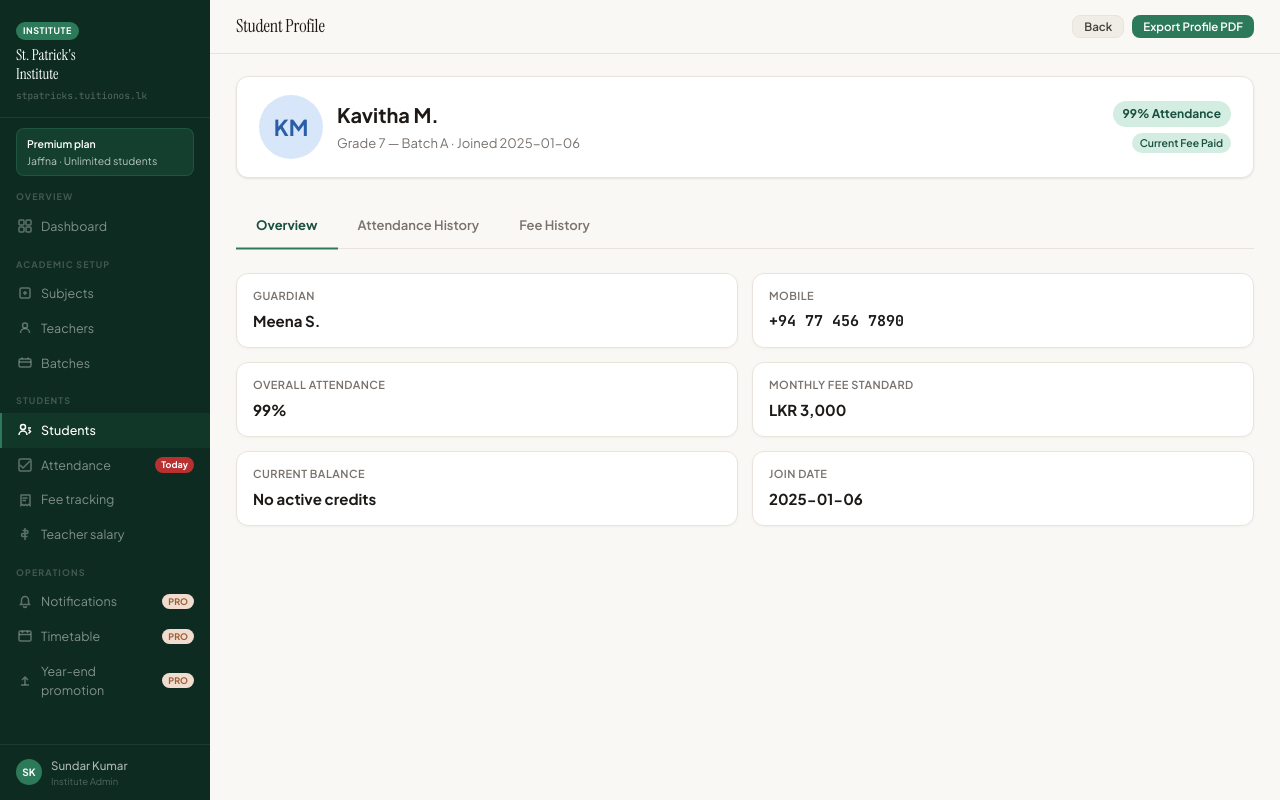
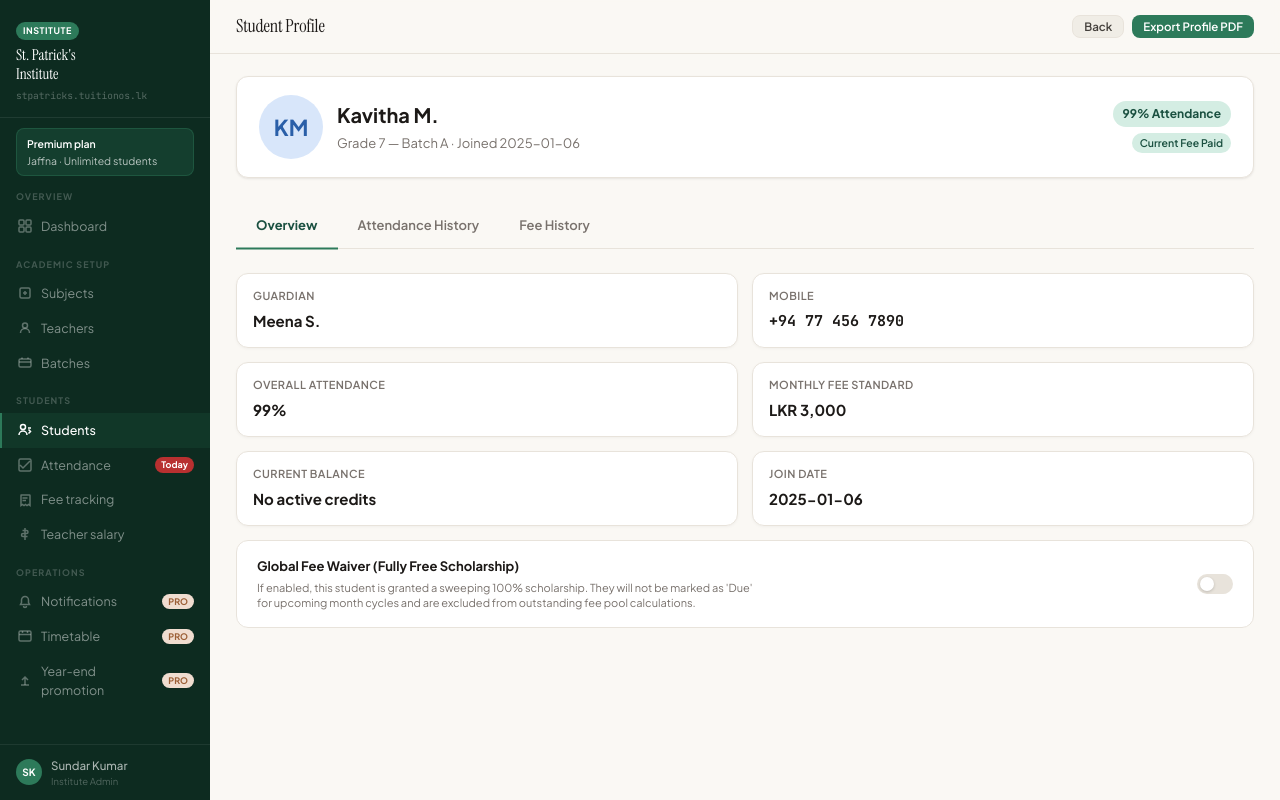
Before and after one commit to umakaranuma/tuitionos, a Next.js app in the folder frontend/institute/: page /students/1 in a window 1280 px wide. Built offline with nearby package versions, Linux system fonts and the light colour scheme.

Commit message:
feat: implement student and batch data models along with initial views for fee tracking and student profiles

```diff
--- a/frontend/institute/src/app/fees/page.tsx
+++ b/frontend/institute/src/app/fees/page.tsx
@@ -28,8 +28,14 @@ export default function FeesPage() {
   const batch    = BATCHES.find(b => b.id === selBatch)!;
   const students = ALL_STUDENTS.filter(s => s.batch === selBatch);
 
-  const getRecord = (s: Student) => feeState[s.id] || { status: "due", paidAmount: 0, credits: 0 };
-  const getStatus = (s: Student) => feeState[s.id]?.status ?? s.fee;
+  const getRecord = (s: Student) => {
+    if (s.isFree) return { status: "waived", paidAmount: 0, credits: 0 };
+    return feeState[s.id] || { status: "due", paidAmount: 0, credits: 0 };
+  };
+  const getStatus = (s: Student) => {
+    if (s.isFree) return "waived";
+    return feeState[s.id]?.status ?? s.fee;
+  };
 
   const fullyPaid = students.filter(s => getStatus(s) === "paid").length;
   const waived = students.filter(s => getStatus(s) === "waived").length;
@@ -108,8 +114,9 @@ export default function FeesPage() {
 
   const statusBadge = (s: Student) => {
     const st = getStatus(s);
+    if (s.isFree) return <span style={{ background:"#ede8fc",color:"#6b3ea8",fontSize:10.5,fontWeight:600,padding:"2px 8px",borderRadius:99,display:"inline-flex" }}>100% Scholarship</span>;
     if (st === "paid")    return <span className="bdg b-paid">Paid in full</span>;
-    if (st === "waived")  return <span style={{ background:"#ede8fc",color:"#6b3ea8",fontSize:10.5,fontWeight:600,padding:"2px 8px",borderRadius:99,display:"inline-flex" }}>Waived (Scholarship)</span>;
+    if (st === "waived")  return <span style={{ background:"#ede8fc",color:"#6b3ea8",fontSize:10.5,fontWeight:600,padding:"2px 8px",borderRadius:99,display:"inline-flex" }}>Waived (This month)</span>;
     if (st === "partial") return <span style={{ background:"#fef3d7",color:"#c07b1a",fontSize:10.5,fontWeight:600,padding:"2px 8px",borderRadius:99,display:"inline-flex" }}>Partial</span>;
     if (st === "overdue") return <span style={{ background:"#fceaea",color:"#b83030",fontSize:10.5,fontWeight:600,padding:"2px 8px",borderRadius:99,display:"inline-flex" }}>Overdue</span>;
     return <span className="bdg b-due">Due</span>;
@@ -211,6 +218,10 @@ export default function FeesPage() {
                     </td>
                     <td className="mono" style={{ fontWeight: 700 }}>
                       <div style={{ display: "flex", flexDirection: "column" }}>
+                        {s.isFree ? (
+                          <span style={{ fontSize: 11, color: "var(--ink3)" }}>—</span>
+                        ) : (
+                          <>
                             <span>{s.feeAmount.toLocaleString()}</span>
                             {st === "partial" && (
                               <div style={{ fontSize: 9.5, color: "#c07b1a", fontWeight: 600, marginTop: 2 }}>
@@ -221,6 +232,8 @@ export default function FeesPage() {
                               <div style={{ fontSize: 9.5, color: "var(--tc-d)", fontWeight: 600, marginTop: 2 }}>
                                 +{(rec.credits).toLocaleString()} advance
                               </div>
+                            )}
+                          </>
                         )}
                       </div>
                     </td>
@@ -237,7 +250,8 @@ export default function FeesPage() {
                     </td>
                     <td>
                       <div style={{ display: "flex", gap: 5, flexWrap: "wrap" }}>
-                        {st === "due" || st === "overdue" ? (
+                        {!s.isFree && (
+                          st === "due" || st === "overdue" ? (
                             <>
                               <button className="btn btn-xs btn-ok" onClick={() => openCollect(s)}>Collect</button>
                               {!sent
@@ -255,6 +269,7 @@ export default function FeesPage() {
                               <button className="btn btn-xs btn-s" onClick={() => openCollect(s, true)}>Edit</button>
                               {st === "paid" && <button className="btn btn-xs btn-s" onClick={() => openReceipt(s)}>Receipt</button>}
                             </>
+                          )
                         )}
                       </div>
                     </td>
--- a/frontend/institute/src/app/students/[id]/page.tsx
+++ b/frontend/institute/src/app/students/[id]/page.tsx
@@ -19,8 +19,16 @@ export default function StudentSinglePage() {
   const router = useRouter();
   const idStr = Array.isArray(params.id) ? params.id[0] : params.id;
   const id = parseInt(idStr, 10);
+  const student = ALL_STUDENTS.find(s => s.id === id);
 
   const [tab, setTab] = useState<"overview" | "attendance" | "fees">("overview");
+  const [isFree, setIsFree] = useState(student?.isFree || false);
+
+  const toggleFree = () => {
+    const val = !isFree;
+    setIsFree(val);
+    if (student) student.isFree = val;
+  };
 
   // Fee state cloning for the page
   const [currentFee, setCurrentFee] = useState(INIT_FEE_STATE[id] || { status: "due", paidAmount: 0, credits: 0 });
@@ -29,8 +37,6 @@ export default function StudentSinglePage() {
   // Historical Edit Modal
   const [editHistory, setEditHistory] = useState<{ record: FeeHistoryRecord, index: number } | null>(null);
   const [editForm, setEditForm] = useState({ amount: "", date: "", receipt: "", isWaived: false });
-
-  const student = ALL_STUDENTS.find(s => s.id === id);
 
   if (!student) {
     return (
@@ -121,7 +127,8 @@ export default function StudentSinglePage() {
             <span style={{ fontSize: 12, fontWeight: 700, background: attBg(student.attPct), color: attFg(student.attPct), padding: "4px 10px", borderRadius: 99 }}>
               {student.attPct}% Attendance
             </span>
-            {currentFee.status === "paid" ? <span className="bdg b-paid">Current Fee Paid</span> :
+            {isFree ? <span style={{ background:"#ede8fc",color:"#6b3ea8",fontSize:10.5,fontWeight:600,padding:"4px 10px",borderRadius:99 }}>Fully Free (Scholarship)</span> :
+             currentFee.status === "paid" ? <span className="bdg b-paid">Current Fee Paid</span> :
              currentFee.status === "waived" ? <span style={{ background:"#ede8fc",color:"#6b3ea8",fontSize:10.5,fontWeight:600,padding:"4px 10px",borderRadius:99 }}>Fee Waived</span> :
              currentFee.status === "partial" ? <span style={{ background:"#fef3d7",color:"#c07b1a",fontSize:10.5,fontWeight:600,padding:"4px 10px",borderRadius:99 }}>Fee Partial</span> :
              currentFee.status === "overdue" ? <span style={{ background:"#fceaea",color:"#b83030",fontSize:10.5,fontWeight:600,padding:"4px 10px",borderRadius:99 }}>Fee Overdue</span> :
@@ -155,7 +162,8 @@ export default function StudentSinglePage() {
         {/* Tab Content */}
         <div>
           {tab === "overview" && (
-            <div style={{ display: "grid", gridTemplateColumns: "1fr 1fr", gap: 14 }}>
+            <>
+              <div style={{ display: "grid", gridTemplateColumns: "1fr 1fr", gap: 14, marginBottom: 14 }}>
                 {[
                   { label: "Guardian", val: student.guardian },
                   { label: "Mobile", val: student.mobile, mono: true },
@@ -170,6 +178,17 @@ export default function StudentSinglePage() {
                   </div>
                 ))}
               </div>
+
+              <div style={{ padding: "16px 20px", background: isFree ? "#f6f3fc" : "#fff", border: isFree ? "1px solid #d9ccf5" : "1px solid var(--ln)", borderRadius: 12, display: "flex", justifyContent: "space-between", alignItems: "center" }}>
+                <div>
+                  <div style={{ fontSize: 13, fontWeight: 700, color: isFree ? "#6b3ea8" : "var(--ink)" }}>Global Fee Waiver (Fully Free Scholarship)</div>
+                  <div style={{ fontSize: 11, color: "var(--ink3)", marginTop: 4, maxWidth: 500, lineHeight: 1.4 }}>
+                    If enabled, this student is granted a sweeping 100% scholarship. They will not be marked as 'Due' for upcoming month cycles and are excluded from outstanding fee pool calculations.
+                  </div>
+                </div>
+                <button className={`toggle ${isFree ? "on" : ""}`} onClick={toggleFree} />
+              </div>
+            </>
           )}
 
           {tab === "attendance" && (
--- a/frontend/institute/src/app/students/page.tsx
+++ b/frontend/institute/src/app/students/page.tsx
@@ -27,7 +27,7 @@ function makeInitials(n: string) {
 
 function blankEnroll(batchId: BatchId) {
   const batch = BATCHES.find(b => b.id === batchId)!;
-  return { name: "", guardian: "", mobile: "", batch: batch.name, joinDate: new Date().toISOString().slice(0, 10) };
+  return { name: "", guardian: "", mobile: "", batch: batch.name, joinDate: new Date().toISOString().slice(0, 10), isFree: false };
 }
 
 export default function StudentsPage() {
@@ -50,8 +50,8 @@ export default function StudentsPage() {
   );
 
   /* batch KPIs */
-  const paid      = batchStudents.filter(s => s.fee === "paid").length;
-  const due       = batchStudents.filter(s => s.fee !== "paid").length;
+  const paid      = batchStudents.filter(s => s.fee === "paid" || s.isFree).length;
+  const due       = batchStudents.filter(s => s.fee !== "paid" && !s.isFree).length;
   const avgAtt    = batchStudents.length ? Math.round(batchStudents.reduce((a, s) => a + s.attPct, 0) / batchStudents.length) : 0;
   const markedToday = Object.keys(todayAtt).filter(id => batchStudents.some(s => s.id === Number(id))).length;
 
@@ -72,11 +72,15 @@ export default function StudentsPage() {
     if (!form.name.trim()) return;
     const P: [string, string][] = [["#d4ede3","#1a5040"],["#d8e6fa","#2a5fa8"],["#fceaea","#b83030"],["#fef3d7","#6b3e20"],["#ede8fc","#6b3ea8"]];
     const [bg, fg] = P[nextId % P.length];
-    setStudents(prev => [...prev, {
+    setStudents(prev => {
+      const newStudent = {
         id: nextId, batch: selBatch, name: form.name, initials: makeInitials(form.name),
-      guardian: form.guardian, mobile: form.mobile, fee: "due", feeAmount: batch.id === "g11" ? 7000 : batch.id === "g10" ? 5500 : 3000,
-      feeMonth: "April 2026", attPct: 100, joinDate: form.joinDate, bg, fg,
-    }]);
+        guardian: form.guardian, mobile: form.mobile, fee: "due" as const, feeAmount: batch.id === "g11" ? 7000 : batch.id === "g10" ? 5500 : 3000,
+        feeMonth: "April 2026", attPct: 100, joinDate: form.joinDate, bg, fg, isFree: form.isFree
+      };
+      ALL_STUDENTS.push(newStudent);
+      return [...prev, newStudent];
+    });
     setNextId(n => n + 1);
     close();
   };
@@ -163,17 +167,21 @@ export default function StudentsPage() {
                     <td>
                       <div style={{ display: "flex", flexDirection: "column", gap: 4 }}>
                         <div style={{ display: "flex", alignItems: "center", gap: 6 }}>
-                          {s.fee === "paid"
+                          {s.isFree
+                            ? <span style={{ background:"#ede8fc",color:"#6b3ea8",fontSize:10.5,fontWeight:600,padding:"2px 8px",borderRadius:99 }}>100% Scholarship</span>
+                            : s.fee === "paid"
                               ? <span className="bdg b-paid">Paid</span>
                               : s.fee === "overdue"
                                 ? <span style={{ background:"#fceaea",color:"#b83030",fontSize:10.5,fontWeight:600,padding:"2px 8px",borderRadius:99 }}>Overdue</span>
                                 : <span className="bdg b-due">Due</span>
                           }
+                          {!s.isFree && (
                             <span style={{ fontSize: 11, fontFamily: "var(--font-mono)", color: "var(--ink3)" }}>
                               LKR {s.feeAmount.toLocaleString()}
                             </span>
+                          )}
                         </div>
-                        {s.fee !== "paid" && (
+                        {s.fee !== "paid" && !s.isFree && (
                           <div style={{ display: "flex", gap: 4 }}>
                             <button
                               className="btn btn-xs btn-ok"
@@ -336,6 +344,13 @@ export default function StudentsPage() {
                 onChange={e => setForm(f => ({ ...f, joinDate: e.target.value }))} />
             </div>
           </div>
+          <div style={{ padding: "12px 14px", marginTop: 4, background: form.isFree ? "#f6f3fc" : "#fff", border: form.isFree ? "1px solid #d9ccf5" : "1px solid var(--ln)", borderRadius: 10, display: "flex", justifyContent: "space-between", alignItems: "center" }}>
+            <div>
+              <div style={{ fontSize: 12.5, fontWeight: 700, color: form.isFree ? "#6b3ea8" : "var(--ink)" }}>Fully Free Scholarship</div>
+              <div style={{ fontSize: 10.5, color: "var(--ink3)", marginTop: 2 }}>Grant a 100% permanent fee waiver for this student.</div>
+            </div>
+            <button className={`toggle ${form.isFree ? "on" : ""}`} onClick={() => setForm(f => ({ ...f, isFree: !f.isFree }))} />
+          </div>
         </div>
       </Modal>
     </PageShell>
--- a/frontend/institute/src/lib/batchData.ts
+++ b/frontend/institute/src/lib/batchData.ts
@@ -21,6 +21,7 @@ export type Student = {
   attPct: number; // 0-100
   joinDate: string;
   bg: string; fg: string;
+  isFree?: boolean;
 };
 
 function s(id:number, batch:BatchId, name:string, guardian:string, mobile:string, fee:Student["fee"], feeAmt:number, att:number, joinDate:string): Student {
```
Lines whose indentation alone changed are shown as unchanged.
